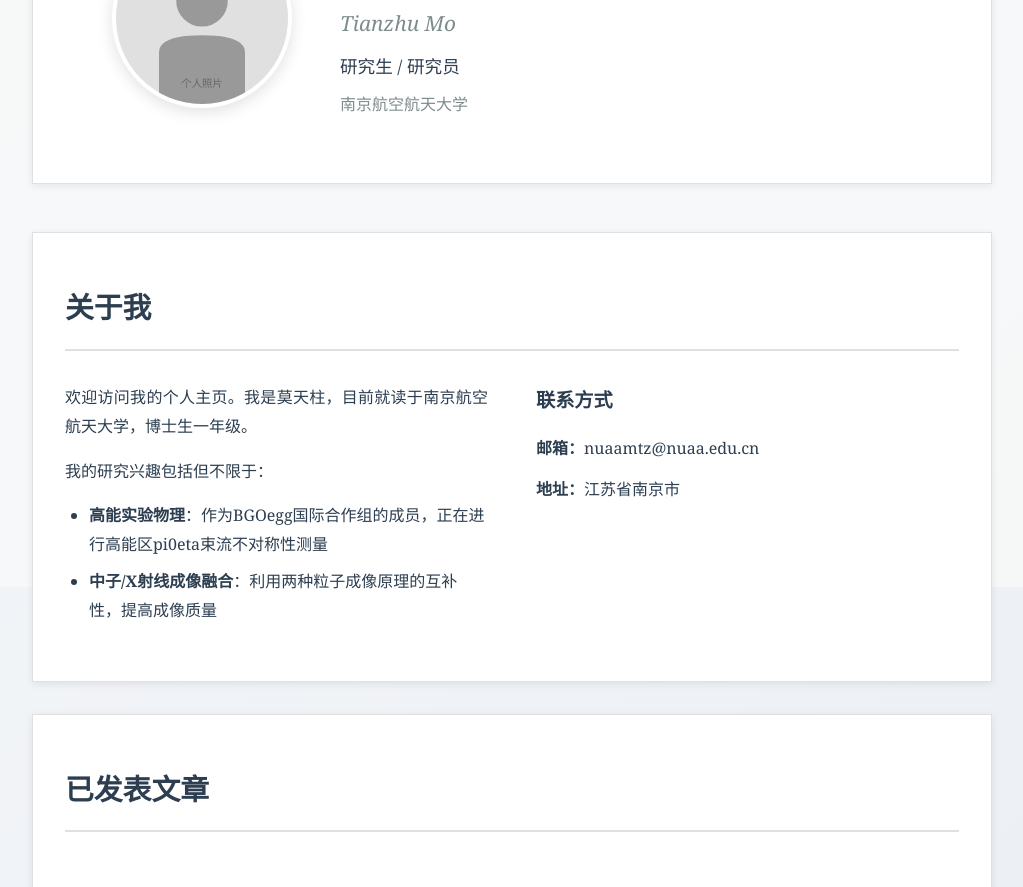
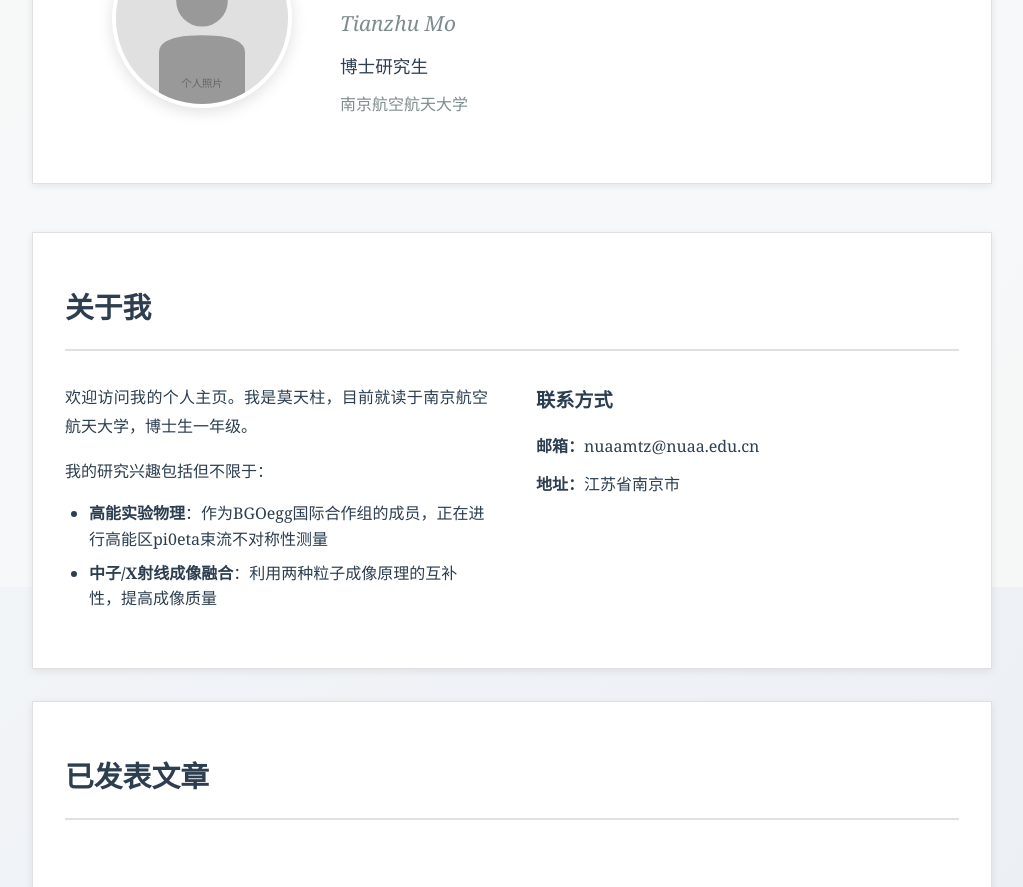
Before and after one commit to NuaaMtz/NuaaMtz.github.io, a plain HTML site: page index.html in a window 1280 px wide. Shown: the part 213-1100 px from the top of the page, without its empty margins (128-1151 px from the left). Drawn offline with Linux system fonts and the light colour scheme.

Commit message:
验证关于我部分的兼容性

```diff
--- a/index.html
+++ b/index.html
@@ -37,7 +37,7 @@
                         <div class="profile-info">
                             <h1 class="hero-title">莫天柱</h1>
                             <p class="hero-subtitle">Tianzhu Mo</p>
-                            <p class="hero-description">研究生 / 研究员</p>
+                            <p class="hero-description">博士研究生</p>
                             <p class="hero-institution">南京航空航天大学</p>
                         </div>
                     </div>
@@ -62,7 +62,6 @@
                             <li><strong>邮箱：</strong>nuaamtz@nuaa.edu.cn</li>
                             <li><strong>地址：</strong>江苏省南京市</li>
                         </ul>
-
                     </div>
                 </div>
             </section>
--- a/styles.css
+++ b/styles.css
@@ -221,6 +221,11 @@ section {
     display: grid;
     grid-template-columns: 1fr 1fr;
     gap: 3rem;
+    align-items: start;
+}
+
+.about-text {
+    min-width: 0; /* 防止内容溢出 */
 }
 
 .about-text p {
@@ -232,11 +237,17 @@ section {
 .research-interests {
     margin-left: 1.5rem;
     margin-top: 1rem;
+    padding-left: 0;
 }
 
 .research-interests li {
     margin-bottom: 0.5rem;
     color: var(--text-color);
+    line-height: 1.6;
+}
+
+.contact-info {
+    min-width: 0; /* 防止内容溢出 */
 }
 
 .contact-info h3 {
@@ -247,12 +258,14 @@ section {
 
 .contact-list {
     list-style: none;
-    margin-bottom: 1.5rem;
+    margin-bottom: 0;
+    padding-left: 0;
 }
 
 .contact-list li {
     margin-bottom: 0.8rem;
     color: var(--text-color);
+    line-height: 1.6;
 }
 
 .social-links {
```
